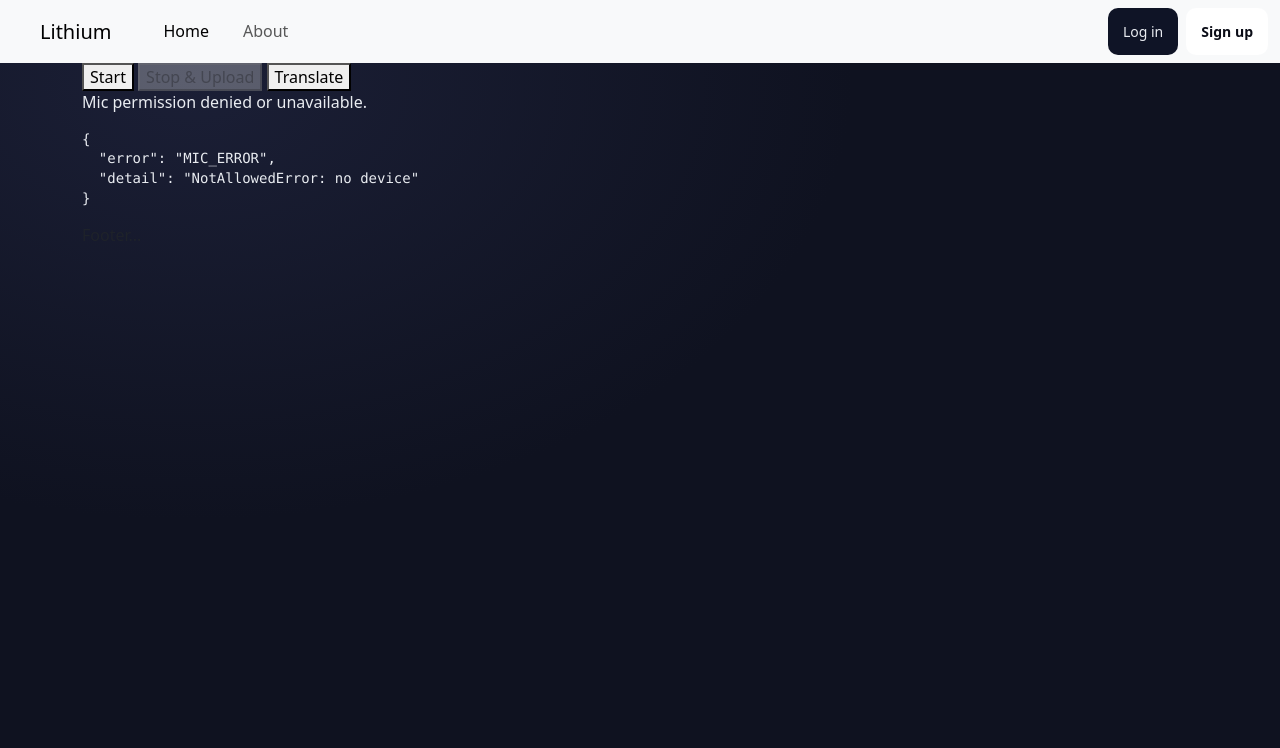
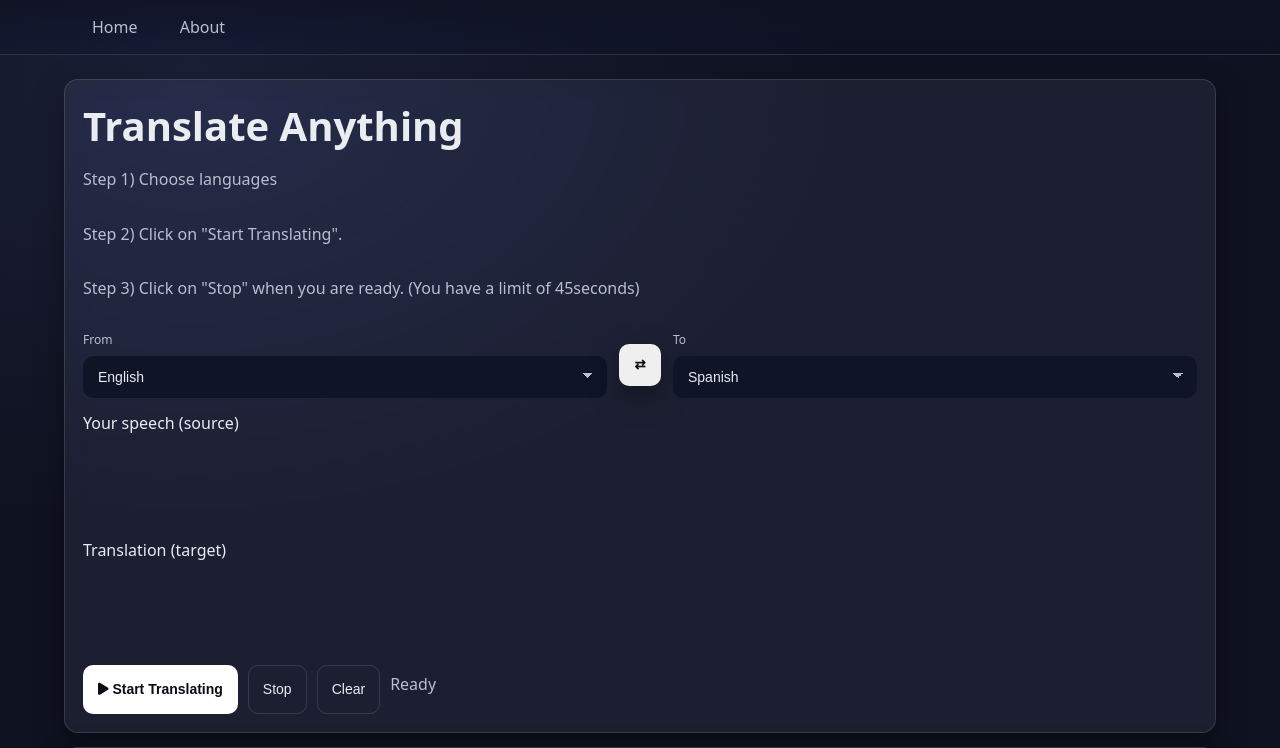
Before and after one commit to m20re/HCIProject, a Django app: page / in a window 1280 px wide. Shown: the top 748 px of the page. Before the commit the page ends 241 px from the top, so only its background shows below. Run offline with Django 5.2, Linux system fonts and the light colour scheme.

Commit message:
Updated map version with audio playback and automated translation

```diff
--- a/static/translator/translator.js
+++ b/static/translator/translator.js
@@ -8,7 +8,6 @@ function setStatus(msg) {
 }
 
 function setTranscript(text) {
-  // Prefer a dedicated transcript box; fall back to translatedText if not present
   const el = document.getElementById('transcriptText') || document.getElementById('translatedText');
   if (el) el.textContent = text || '';
 }
@@ -25,42 +24,11 @@ function setTranslation(text) {
 function pickTranslation(payload) {
   if (!payload) return '';
 
-  // Fast path: common flat keys (case-insensitive)
-  const flat = payload;
-  if (typeof flat.translation === 'string') return flat.translation;
-  if (typeof flat.translated === 'string') return flat.translated;
-  if (typeof flat.text === 'string') return flat.text;
-  if (typeof flat.translatedText === 'string') return flat.translatedText;
-  if (typeof flat.Translation === 'string') return flat.Translation; // capital T from some backends
-
-  // Case-insensitive scan of top-level keys as a fallback
-  for (const [k, v] of Object.entries(flat)) {
-    if (typeof v === 'string' && /^(translation|translatedtext|translated|text)$/i.test(k)) {
-      return v;
-    }
-  }
-
-  // Nested common shapes (case-insensitive)
-  const data = payload.data || payload.Data;
-  if (data) {
-    if (typeof data.translation === 'string') return data.translation;
-    if (typeof data.translatedText === 'string') return data.translatedText;
-    if (typeof data.Translation === 'string') return data.Translation;
-    for (const [k, v] of Object.entries(data)) {
-      if (typeof v === 'string' && /^(translation|translatedtext|translated|text)$/i.test(k)) return v;
-    }
-    const translations = data.translations || data.Translations;
-    if (Array.isArray(translations) && translations[0]) {
-      const t = translations[0];
-      if (typeof t.translatedText === 'string') return t.translatedText;
-      if (typeof t.Translation === 'string') return t.Translation;
-      if (typeof t.text === 'string') return t.text;
-      for (const [k, v] of Object.entries(t)) {
-        if (typeof v === 'string' && /^(translation|translatedtext|translated|text)$/i.test(k)) return v;
-      }
-    }
-  }
-
+  if (typeof payload.translation === 'string') return payload.translation;
+  if (typeof payload.Translation === 'string') return payload.Translation;
+  if (typeof payload.translatedText === 'string') return payload.translatedText;
+  if (payload.data?.translation) return payload.data.translation;
+  if (payload.data?.translations?.[0]?.translatedText) return payload.data.translations[0].translatedText;
   return '';
 }
 
@@ -84,36 +52,38 @@ function show(data) {
 }
 
 function getCsrfToken() {
-  // Try cookie first (Django default)
   const m = document.cookie.match(/(?:^|; )csrftoken=([^;]+)/);
   if (m) return decodeURIComponent(m[1]);
-  // Fallback to a meta tag if you add one later
   const meta = document.querySelector('meta[name="csrf-token"]');
   return meta ? meta.getAttribute('content') : '';
 }
 
 async function startRecording() {
-  // Prompt for Microphone permission
   const stream = await navigator.mediaDevices.getUserMedia({ audio: true });
 
-  // Gets proper MIME type depending on browser
   const mime = MediaRecorder.isTypeSupported('audio/webm;codecs=opus')
     ? 'audio/webm;codecs=opus'
     : (MediaRecorder.isTypeSupported('audio/mp4') ? 'audio/mp4' : '');
 
   mediaRecorder = new MediaRecorder(stream, mime ? { mimeType: mime } : {});
-  // Clears chunks in case a previous recording occured
   chunks = [];
-  // Continually push new data to chunks while recording
   mediaRecorder.ondataavailable = e => chunks.push(e.data);
-
   mediaRecorder.onstop = handleStop;
   mediaRecorder.start();
+
   setStatus('Recording…');
+
   const startBtn = document.getElementById('translateBtn');
   const stopBtn = document.getElementById('stopBtn');
   if (startBtn) startBtn.disabled = true;
   if (stopBtn) stopBtn.disabled = false;
+
+  // 🔹 Automatically stop after 45 seconds
+  setTimeout(() => {
+    if (mediaRecorder && mediaRecorder.state === 'recording') {
+      stopRecording();
+    }
+  }, 45000);
 }
 
 function stopRecording() {
@@ -138,18 +108,15 @@ async function handleStop() {
   if (startBtn) startBtn.disabled = false;
   if (stopBtn) stopBtn.disabled = true;
 
-  // Refuses audio shorter than 8KB
   if (blob.size < 8 * 1024) {
     setStatus('Recording too short or silent, record at least 1-2 seconds');
     return;
   }
 
-  // Prepares API call to views
   const fd = new FormData();
   const ext = blob.type.includes('mp4') ? 'm4a' : 'webm';
   fd.append('audio', blob, `clip.${ext}`);
 
-  // 45s client timeout
   const controller = new AbortController();
   const to = setTimeout(() => controller.abort('timeout'), 45000);
 
@@ -164,8 +131,7 @@ async function handleStop() {
     });
     clearTimeout(to);
 
-    let data;
-    try { data = await resp.json(); } catch (_) { data = null; }
+    const data = await resp.json().catch(() => null);
 
     if (!resp.ok) {
       setStatus('Upload failed.');
@@ -180,12 +146,11 @@ async function handleStop() {
     }
 
     setStatus('Done');
-    // Stash the transcript
     transcript = data?.transcript;
     setTranscript(transcript);
 
-    // Automatically translate right after a successful upload
-    try { await handleTranslate(); } catch (_) {}
+    // 🔹 Automatically start translation
+    await handleTranslate();
 
   } catch (err) {
     clearTimeout(to);
@@ -206,11 +171,9 @@ async function handleTranslate() {
     return;
   }
 
-  // create new FormData
   const fd = new FormData();
   fd.append('transcript', transcript);
 
-  // timeout
   const controller = new AbortController();
   const to = setTimeout(() => controller.abort('timeout'), 30000);
 
@@ -239,9 +202,21 @@ async function handleTranslate() {
       setStatus('Translation Complete');
       setTranslation(t);
       transcript = null;
+
+      // 🔹 NEW: Automatically play translated audio if provided
+      if (data.audio_url) {
+        try {
+          const audio = new Audio(data.audio_url);
+          await audio.play();
+          setStatus('Playing translated audio...');
+        } catch (e) {
+          console.warn("Audio playback failed:", e);
+          setStatus('Translation ready, audio unavailable.');
+        }
+      }
+
     } else {
       setStatus('No translation returned');
-      // fall back to show raw payload for visibility
       show(data || { error: 'EMPTY_TRANSLATION' });
     }
 
@@ -264,13 +239,12 @@ document.addEventListener('DOMContentLoaded', () => {
 
   if (startBtn) {
     startBtn.addEventListener('click', () => {
-      // reset any previous transcript
       transcript = null;
       startRecording();
     });
   }
   if (stopBtn) {
-    stopBtn.disabled = true; // disabled until recording starts
+    stopBtn.disabled = true;
     stopBtn.addEventListener('click', stopRecording);
   }
 
@@ -282,4 +256,9 @@ document.addEventListener('DOMContentLoaded', () => {
       setStatus('Ready');
     });
   }
+
+  // 🔹 Automatically start recording after 1.2 seconds when page loads
+  setTimeout(() => {
+    if (startBtn) startBtn.click();
+  }, 1200);
 });
--- a/templates/pages/home.html
+++ b/templates/pages/home.html
@@ -1,224 +1,193 @@
-{% extends "_base.html" %}
-{% block title %}Recording Audio{% endblock %}
+{% load static %}
+<!DOCTYPE html>
+<html lang="en">
+<head>
+  <meta charset="utf-8" />
+  <meta name="viewport" content="width=device-width, initial-scale=1" />
+  <title>Twilingo — Map</title>
+  <link rel="stylesheet" href="{% static 'css/style.css' %}">
+  <link rel="stylesheet" href="https://unpkg.com/leaflet@1.9.4/dist/leaflet.css" />
+  <link href="https://cdnjs.cloudflare.com/ajax/libs/font-awesome/6.0.0/css/all.min.css" rel="stylesheet">
+  <script src="https://unpkg.com/leaflet@1.9.4/dist/leaflet.js"></script>
+  <link rel="icon" href="data:,">
+  {% if countriesData %}
+    {{ countriesData|json_script:"countries-data" }}
+  {% endif %}
+  <style>
+    /* Fallback to ensure map is visible even if external CSS fails */
+    #map { height: 420px; width: 100%; }
+  </style>
+</head>
+<body>
+<header class="header">
+  <div class="header-inner">
+    <!-- <div class="brand">
+      <span class="brand-badge"></span>
+      Twilingo
+    </div> -->
+    <nav>
+      <a href="/">Home</a>
+      <a href="/about">About</a>
+    </nav>
+  </div>
+</header>
 
-{% block content %}
-<!-- Expose a real CSRF token to JS (reliable even if cookie is HttpOnly) -->
-<form id="csrf-form" style="display:none">{% csrf_token %}</form>
+<main class="main stack">
+  <section class="card pad stack">
+    <h1 class="h1 m-0">Translate Anything</h1>
+    <p class="lead">Step 1) Choose languages</p>
+    <p class="lead">Step 2) Click on "Start Translating".</p>
+    <p class="lead">Step 3) Click on "Stop" when you are ready. (You have a limit of 45seconds)</p>
 
-<button id="rec" type="button">Start</button>
-<button id="stop" type="button" disabled>Stop & Upload</button>
-<button id="translate" type="button">Translate</button>
-<p id="status">Idle</p>
-<pre id="result"></pre>
+    <!-- Language controls -->
+    <div class="controls">
+      <div class="lang-picker">
+        <label class="lang-label" for="fromLang">From</label>
+        <select id="fromLang" class="select">
+          <option value="en">English</option>
+          <option value="es">Spanish</option>
+          <option value="fr">French</option>
+          <option value="de">German</option>
+          <!-- add more -->
+        </select>
+      </div>
+
+      <button class="swap-btn" id="swapLangs" title="Swap languages">⇄</button>
+
+      <div class="lang-picker">
+        <label class="lang-label" for="toLang">To</label>
+        <select id="toLang" class="select">
+          <option value="es">Spanish</option>
+          <option value="en">English</option>
+          <option value="fr">French</option>
+          <option value="de">German</option>
+          <!-- add more -->
+        </select>
+      </div>
+    </div>
+
+    <!-- Text areas -->
+<!-- First language (source) -->
+<label class="label">Your speech (source)</label>
+<div id="transcriptText" class="textarea" style="min-height:4rem;"></div>
+
+<!-- Second language (target) -->
+<label class="label" style="margin-top:.75rem;">Translation (target)</label>
+<div id="translatedText" class="textarea" style="min-height:4rem;"></div>
+
+    <div class="actions">
+      <button class="btn btn-primary" id="translateBtn">
+        <i class="fa-solid fa-play"></i>
+        Start Translating</button>
+      <button class="btn btn-ghost" id="stopBtn">Stop</button>
+      <button class="btn btn-ghost" id="clearTextarea">Clear</button>
+      <p id="status" class="lead" style="margin-top:.5rem">Ready</p>
+    </div>
+  </section>
+
+  <!-- Map card (if you’re showing a map) -->
+  <section class="card pad">
+    <h2 class="h2 m-0">Map</h2>
+    <div id="map"></div>
+  </section>
+</main>
 
 <script>
-let mediaRecorder;
-let chunks = [];
-let transcript = null;
+  // swap selected languages
+  const swap = document.getElementById('swapLangs');
+  const fromSel = document.getElementById('fromLang');
+  const toSel = document.getElementById('toLang');
 
-const ui = {
-  status: document.getElementById('status'),
-  result: document.getElementById('result'),
-  recBtn: document.getElementById('rec'),
-  stopBtn: document.getElementById('stop'),
-  transBtn: document.getElementById('translate'),
-};
+  swap?.addEventListener('click', () => {
+    const temp = fromSel.value;
+    fromSel.value = toSel.value;
+    toSel.value = temp;
+  });
 
-function setStatus(msg) { ui.status.textContent = msg; }
-function show(obj) {
-  // allow showing HTML if needed (e.g., audio player)
-  if (typeof obj === 'string') {
-    ui.result.innerHTML = obj;
-  } else {
-    ui.result.textContent = JSON.stringify(obj, null, 2);
-  }
-}
+  // map setup
+  document.addEventListener('DOMContentLoaded', () => {
+    const mapEl = document.getElementById('map');
+    if (!mapEl) return;
 
-function getCsrfToken() {
-  const el = document.querySelector('#csrf-form input[name="csrfmiddlewaretoken"]');
-  return el ? el.value.trim() : '';
-}
+    const map = L.map('map').setView([0, 0], 2);
 
-async function startRecording() {
-  const stream = await navigator.mediaDevices.getUserMedia({ audio: true });
+    L.tileLayer('https://{s}.tile.openstreetmap.org/{z}/{x}/{y}.png', {
+      maxZoom: 19,
+      attribution: '&copy; OpenStreetMap contributors'
+    }).addTo(map);
 
-  const mime = MediaRecorder.isTypeSupported('audio/webm;codecs=opus')
-    ? 'audio/webm;codecs=opus'
-    : (MediaRecorder.isTypeSupported('audio/mp4') ? 'audio/mp4' : '');
+    // get current location
+    map.locate({ setView: true, maxZoom: 16 });
 
-  mediaRecorder = new MediaRecorder(stream, mime ? { mimeType: mime } : {});
-  chunks = [];
-  mediaRecorder.ondataavailable = e => chunks.push(e.data);
-  mediaRecorder.onstop = handleStop;
-  mediaRecorder.start();
-}
+    map.on('locationfound', (e) => {
+      L.marker(e.latlng)
+        .addTo(map)
+        .bindPopup('You are here!')
+        .openPopup();
+    });
 
-async function handleStop() {
-  if (!chunks.length) {
-    setStatus('No audio captured. Try again.');
-    transcript = null;
-    return;
-  }
+    map.on('locationerror', () => {
+      alert("Couldn't get your location, showing default view.");
+      map.setView([41.2565, -95.9345], 12);
+    });
 
-  const blob = new Blob(chunks, { type: mediaRecorder.mimeType || 'audio/webm' });
-  chunks = [];
+    // Read countries data safely from json_script (if present)
+    const countries = (() => {
+      const el = document.getElementById('countries-data');
+      if (!el) return [];
+      try {
+        return JSON.parse(el.textContent);
+      } catch (err) {
+        console.error('Invalid countriesData JSON:', err);
+        return [];
+      }
+    })();
 
-  if (blob.size < 8 * 1024) {
-    setStatus('Recording too short or silent, record at least 1-2 seconds');
-    return;
-  }
+    // Add markers for each country
+    countries.forEach(country => {
+      const lat = country.lat ?? country.latitude;
+      const lon = country.lon ?? country.longitude ?? country.lng;
+      if (typeof lat !== 'number' || typeof lon !== 'number') return;
 
-  const fd = new FormData();
-  const ext = blob.type.includes('mp4') ? 'm4a' : 'webm';
-  fd.append('audio', blob, `clip.${ext}`);
+      // languages can be ["en","es"] or [{name:"English"}, ...]
+      const langs = Array.isArray(country.languages)
+        ? country.languages.map(l => (typeof l === 'string' ? l : (l.name || l.code || ''))).filter(Boolean).join(', ')
+        : '';
 
-  const controller = new AbortController();
-  const to = setTimeout(() => controller.abort('timeout'), 45000);
+      const iso = country.iso2 || country.iso || '';
+      const popupContent = `
+        <strong>${country.name || 'Unknown'}${iso ? ` (${iso})` : ''}</strong><br>
+        ${langs ? `Languages: ${langs}` : ''}
+      `;
 
-  setStatus('Uploading…');
-  try {
-    const resp = await fetch("{% url 'upload_audio' %}", {
-      method: 'POST',
-      headers: { 'X-CSRFToken': getCsrfToken() },
-      body: fd,
-      credentials: 'same-origin',
-      signal: controller.signal
+      L.marker([lat, lon]).addTo(map).bindPopup(popupContent.trim());
     });
-    clearTimeout(to);
 
-    let data;
-    try { data = await resp.json(); } catch (_) { data = null; }
 
-    if (!resp.ok) {
-      setStatus('Upload failed.');
-      show(data || { error: `${resp.status} ${resp.statusText}` });
-      return;
-    }
+    // Clear button logic
+    const clearBtn = document.getElementById('clearTextarea');
+    const sourceText = document.getElementById('sourceText');
+    const translatedText = document.getElementById('translatedText');
 
-    if (data?.code === 'NO_TRANSCRIPT') {
-      setStatus('No speech detected.');
-      show(data);
-      return;
-    }
+    clearBtn?.addEventListener('click', () => {
+      sourceText.value = '';
+      translatedText.textContent = 'Your translation will appear here…';
+    });
 
-    setStatus('Done');
-    transcript = data?.transcript;
-    show(data);
 
-    if (transcript) {
-      setTimeout(() => {
-        ui.transBtn.click();
-      }, 1000); // wait 1 second before triggering translation
-    }
+    // fix sizing if layout loads late
+    setTimeout(() => map.invalidateSize(), 300);
+  });
 
-  } catch (err) {
-    clearTimeout(to);
-    const aborted = (err?.name === 'AbortError') || String(err).includes('timeout');
-    if (aborted) {
-      setStatus('Timed out waiting for server.');
-      show({ error: 'TIMEOUT', detail: String(err) });
-    } else {
-      setStatus('Unexpected error.');
-      show({ error: 'UPLOAD_ERROR', detail: String(err) });
-    }
-  }
-}
 
-async function handleTranslate() {
-  if (!transcript) {
-    setStatus("No transcript provided");
-    return;
-  }
+</script>
+<script>
+  window.API = {
+    uploadAudioUrl: "{% url 'upload_audio' %}",
+    translateAudioUrl: "{% url 'translate_audio' %}"
+  };
+</script>
+<script src="{% static 'translator/translator.js' %}"></script>
 
-  const fd = new FormData();
-  fd.append('transcript', transcript);
-
-  const controller = new AbortController();
-  const to = setTimeout(() => controller.abort('timeout'), 30000);
-
-  setStatus("Translating...");
-  try {
-    const resp = await fetch("{% url 'translate_audio' %}", {
-      method: 'POST',
-      headers: { 'X-CSRFToken': getCsrfToken() },
-      body: fd,
-      credentials: 'same-origin',
-      signal: controller.signal
-    });
-    clearTimeout(to);
-
-    const data = await resp.json().catch(() => null);
-
-    if (!resp.ok) {
-      setStatus('Translation failed.');
-      show(data || { error: `${resp.status} ${resp.statusText}` });
-      return;
-    }
-
-    setStatus('Translation Complete');
-    show(data);
-
-    //git Automatically play translated audio if available
-    if (data.audio_url) {
-      try {
-        const audio = new Audio(data.audio_url);
-        audio.play()
-          .then(() => console.log("Playing translated audio"))
-          .catch(err => console.error("Audio playback failed:", err));
-
-        // Also show visible player so user can replay
-        ui.result.innerHTML += `
-          <br><br><strong>Play Translated Audio:</strong><br>
-          <audio controls src="${data.audio_url}" style="margin-top:8px; width: 100%; max-width: 400px;"></audio>
-        `;
-      } catch (err) {
-        console.error("Error initializing audio:", err);
-      }
-    }
-
-    transcript = null;
-
-  } catch(err) {
-    clearTimeout(to);
-    const aborted = (err?.name === 'AbortError') || String(err).includes('timeout');
-    if (aborted) {
-      setStatus('Timed out waiting for server.');
-      show({ error: 'TIMEOUT', detail: String(err) });
-    } else {
-      setStatus('Unexpected error.');
-      show({ error: 'UPLOAD_ERROR', detail: String(err) });
-    }
-  }
-}
-
-ui.recBtn.onclick = async () => {
-  try {
-    await startRecording();
-    setStatus('Recording…');
-    ui.recBtn.disabled = true;
-    ui.stopBtn.disabled = false;
-  } catch (e) {
-    setStatus('Mic permission denied or unavailable.');
-    show({ error: 'MIC_ERROR', detail: String(e) });
-  }
-};
-
-ui.stopBtn.onclick = () => {
-  mediaRecorder.stop();
-  setStatus('Processing…');
-  ui.recBtn.disabled = false;
-  ui.stopBtn.disabled = true;
-};
-
-ui.transBtn.onclick = () => {
-  handleTranslate();
-};
-
-document.addEventListener('DOMContentLoaded', () => {
-  setTimeout(() => {
-    ui.recBtn.click();
-    console.log("Auto-started recording");
-  }, 800);
-});
-</script>
-{% endblock content %}
+</body>
+</html>
```
Also changed, not shown: templates/ui/map.html (+59 -81 lines), translator/views.py (+32 -33 lines).
